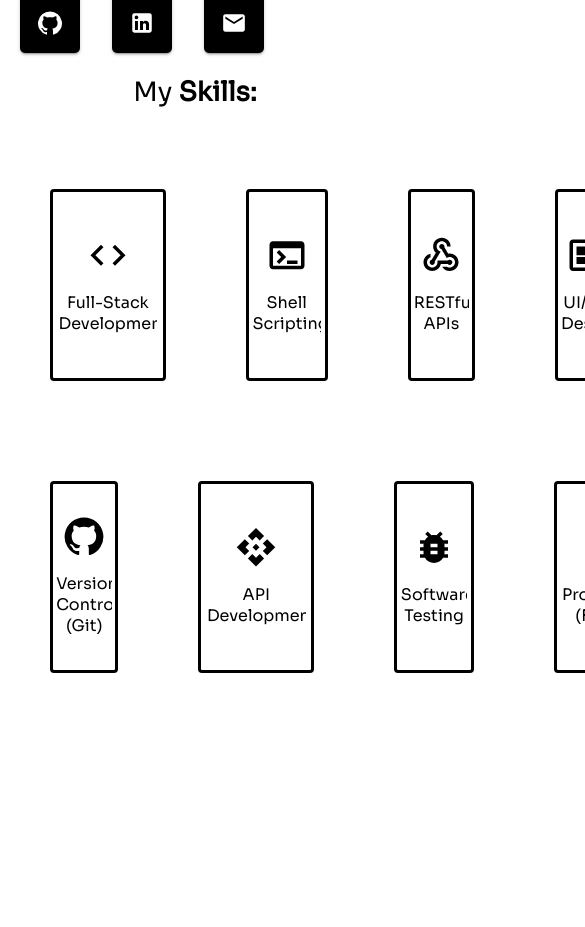
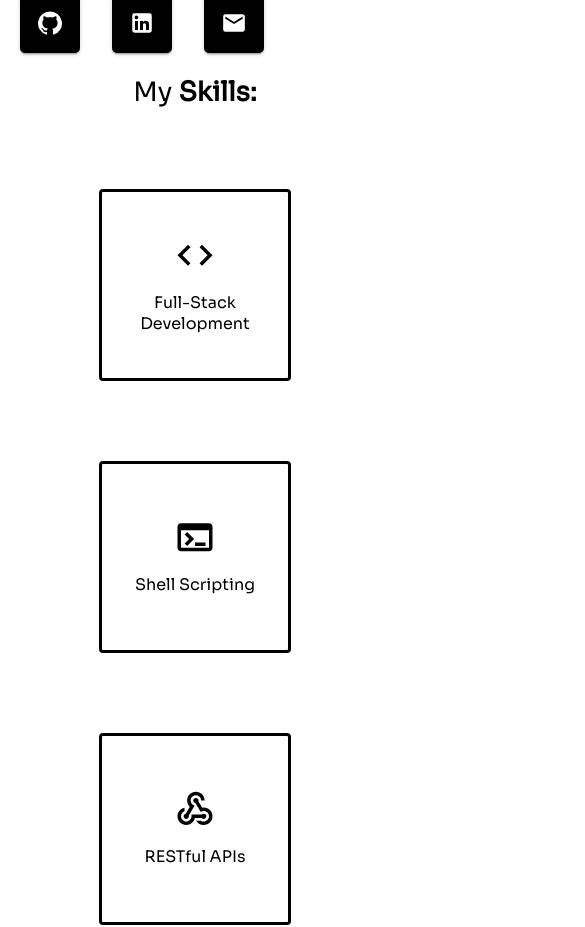
Before and after one commit to BaharAbbasiDelvand/personal-portfolio, a React (Create React App) app: page / in a window 390 px wide. Shown: the part 764-1691 px from the top of the page, 585 px wide, since content can reach past the window. Before the commit the page ends 1517 px from the top, so only its background shows below. Built offline with nearby package versions, Linux system fonts and the light colour scheme.

Commit message:
Fixed the mobile view for skills

```diff
--- a/src/Fragments/MySkills/Skills.tsx
+++ b/src/Fragments/MySkills/Skills.tsx
@@ -31,14 +31,12 @@ const Skills = () => {
                     Skills:
                 </span>
             </h2>
-            <div className="first-row">
+            <div className="skills-tiles">
                 <Square icon={<CodeIcon />} text="Full-Stack Development" />
                 <Square icon={<TerminalIcon />} text="Shell Scripting" />
                 <Square icon={<WebhookIcon />} text="RESTful APIs" />
                 <Square icon={<DeveloperBoardIcon />} text="UI/UX Design" />
                 <Square icon={<IntegrationInstructionsIcon />} text="CI/CD" />
-            </div>
-            <div className="second-row">
                 <Square icon={<GitHubIcon />} text="Version Control (Git)" />
                 <Square icon={<ApiIcon />} text="API Development" />
                 <Square icon={<BugReportIcon />} text="Software Testing" />
--- a/src/Fragments/MySkills/skills.css
+++ b/src/Fragments/MySkills/skills.css
@@ -4,18 +4,12 @@
     margin-bottom: 30px;
 
 }
-.first-row{
+.skills-tiles{
     display: flex;
     flex-direction: row;
     padding: 10px;
-    justify-content: space-around;
-}
-
-.second-row{
-    display: flex;
-    flex-direction: row;
-    padding: 10px;
-    justify-content: space-around;
+    justify-content: space-evenly;
+    flex-wrap: wrap;
 }
 
 .h2-container{
--- a/src/components/Squares/square.css
+++ b/src/components/Squares/square.css
@@ -23,5 +23,4 @@
     overflow: hidden;
     text-align: center;
     font-size:medium;
-    overflow-x: scroll;
 }
```
